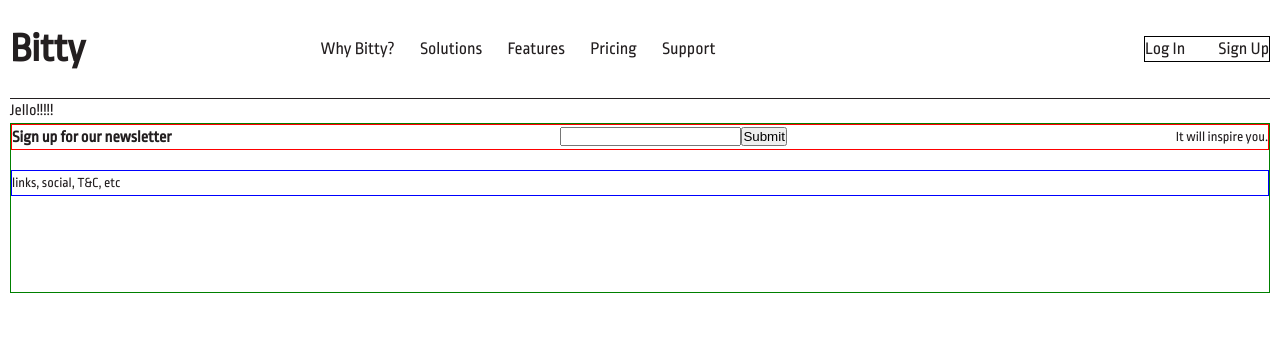
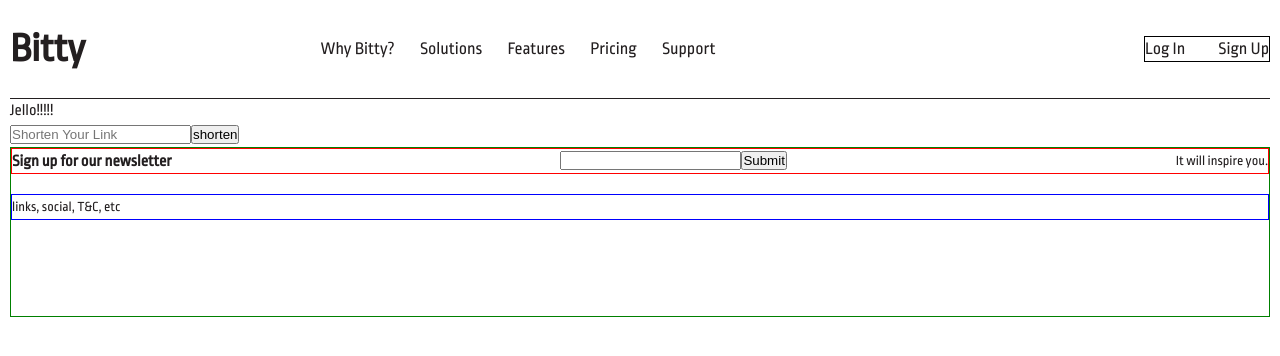
Before and after one commit to AndersonChristian-P/bitty, a React (Create React App) app: page /#/ in a window 1280 px wide. Shown: the top 356 px of the page. Built offline with nearby package versions, Linux system fonts and the light colour scheme.

Commit message:
created base code for ShortenTool component and imported into Home component

```diff
--- a/src/components/Home/Home.js
+++ b/src/components/Home/Home.js
@@ -1,4 +1,5 @@
 import React, { Component } from 'react';
+import ShortenTool from "../ShortenTool/ShortenTool"
 
 class Home extends Component {
 
@@ -10,6 +11,7 @@
     return (
       <div>
         Jello!!!!!
+        <ShortenTool />
       </div>
     )
   }
--- /dev/null
+++ b/src/components/ShortenTool/ShortenTool.js
@@ -0,0 +1,46 @@
+import React, { Component } from 'react';
+
+class ShortenTool extends Component {
+  constructor() {
+    super()
+    this.state = {
+      longURL: ''
+    }
+  }
+
+  // METHODS
+  handleChange = event => {
+    this.setState({
+      longURL: event.target.value
+    })
+  }
+
+  handleSubmit = () => {
+    this.setState({
+      longURL: ''
+    })
+  }
+
+
+  render() {
+    return (
+      <div className="shorten-tool">
+        <div className="shorten-tool-container">
+
+          <input
+            type="text"
+            placeholder="Shorten Your Link"
+            value={this.state.longURL}
+            onChange={this.handleChange}
+          />
+
+          <button onClick={this.handleSubmit}>shorten</button>
+
+        </div>
+
+      </div >
+    )
+  }
+}
+
+export default ShortenTool;
```
